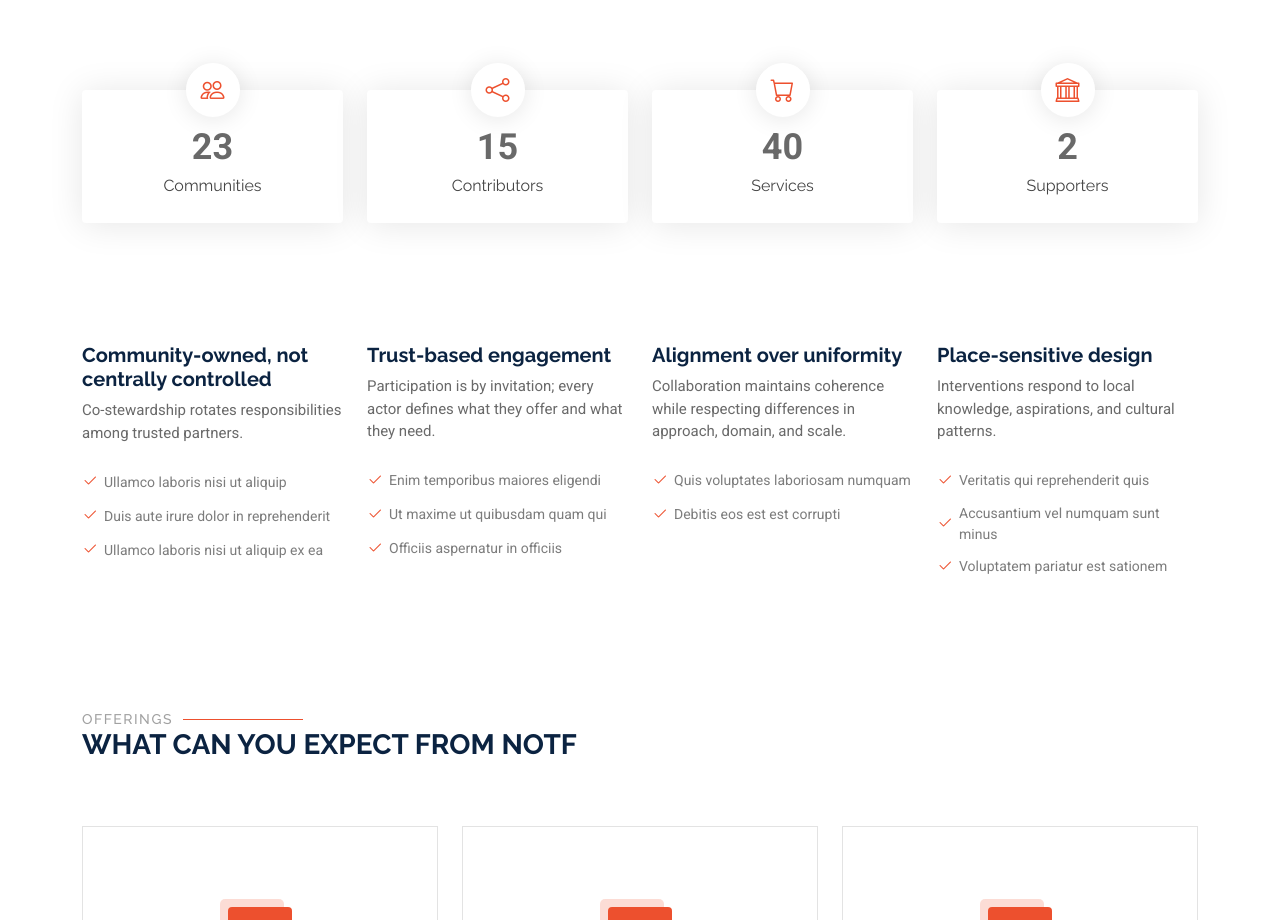
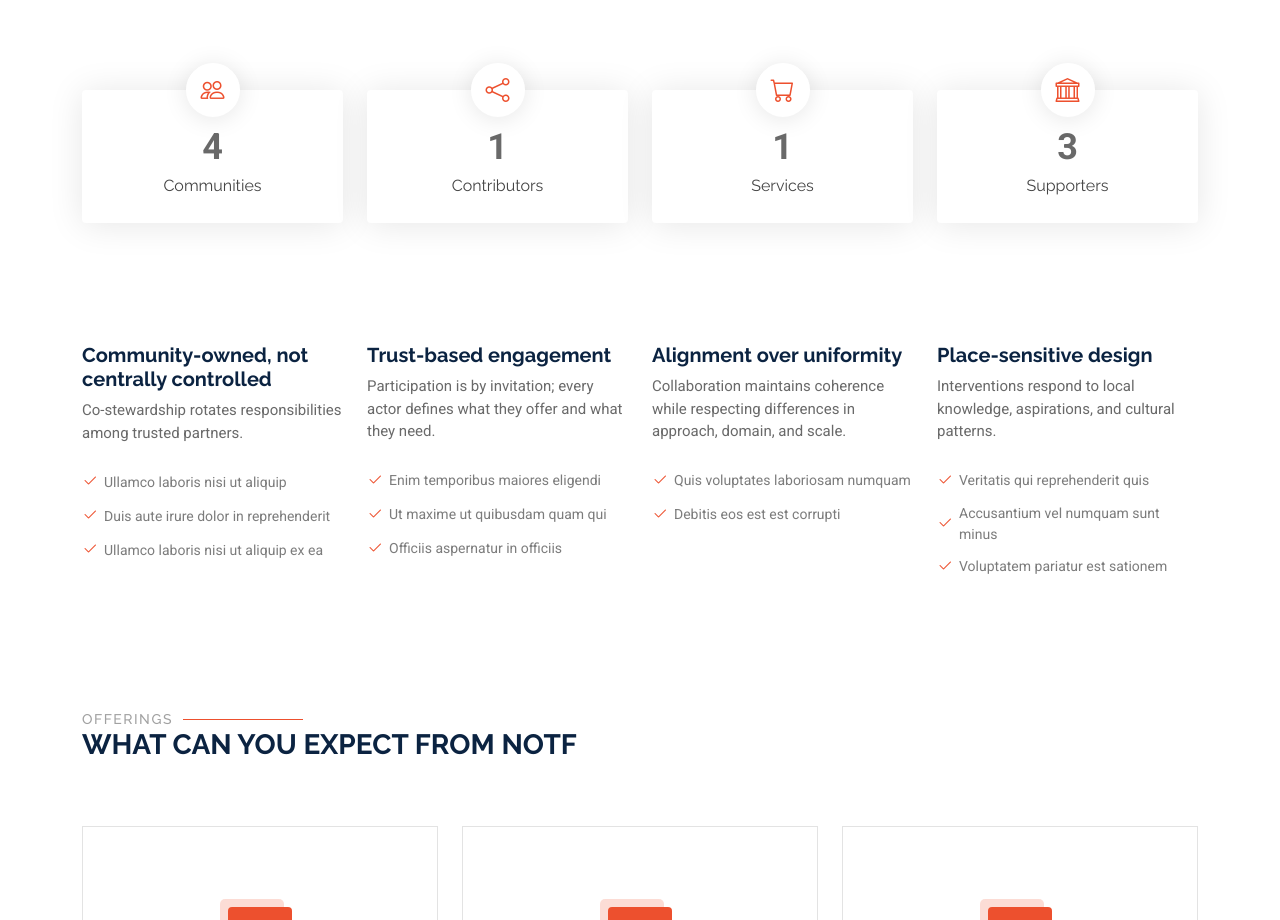
Before and after one commit to urbanmorph/notf, a plain HTML site: page index.html in a window 1280 px wide. Shown: the part 1040-1960 px from the top of the page. Drawn offline with Linux system fonts and the light colour scheme.

Commit message:
Update index.html

```diff
--- a/index.html
+++ b/index.html
@@ -174,7 +174,7 @@
           <div class="col-lg-3 col-md-6 d-flex flex-column align-items-center">
             <i class="bi bi-people"></i>
             <div class="stats-item">
-              <span data-purecounter-start="0" data-purecounter-end="23" data-purecounter-duration="1" class="purecounter"></span>
+              <span data-purecounter-start="0" data-purecounter-end="4" data-purecounter-duration="1" class="purecounter"></span>
               <p>Communities</p>
             </div>
           </div><!-- End Stats Item -->
@@ -182,7 +182,7 @@
           <div class="col-lg-3 col-md-6 d-flex flex-column align-items-center">
             <i class="bi bi-share"></i>
             <div class="stats-item">
-              <span data-purecounter-start="0" data-purecounter-end="15" data-purecounter-duration="1" class="purecounter"></span>
+              <span data-purecounter-start="0" data-purecounter-end="1" data-purecounter-duration="1" class="purecounter"></span>
               <p>Contributors</p>
             </div>
           </div><!-- End Stats Item -->
@@ -190,7 +190,7 @@
           <div class="col-lg-3 col-md-6 d-flex flex-column align-items-center">
             <i class="bi bi-cart"></i>
             <div class="stats-item">
-              <span data-purecounter-start="0" data-purecounter-end="40" data-purecounter-duration="1" class="purecounter"></span>
+              <span data-purecounter-start="0" data-purecounter-end="1" data-purecounter-duration="1" class="purecounter"></span>
               <p>Services</p>
             </div>
           </div><!-- End Stats Item -->
@@ -198,7 +198,7 @@
           <div class="col-lg-3 col-md-6 d-flex flex-column align-items-center">
             <i class="bi bi-bank"></i>
             <div class="stats-item">
-              <span data-purecounter-start="0" data-purecounter-end="2" data-purecounter-duration="1" class="purecounter"></span>
+              <span data-purecounter-start="0" data-purecounter-end="3" data-purecounter-duration="1" class="purecounter"></span>
               <p>Supporters</p>
             </div>
           </div><!-- End Stats Item -->
```
